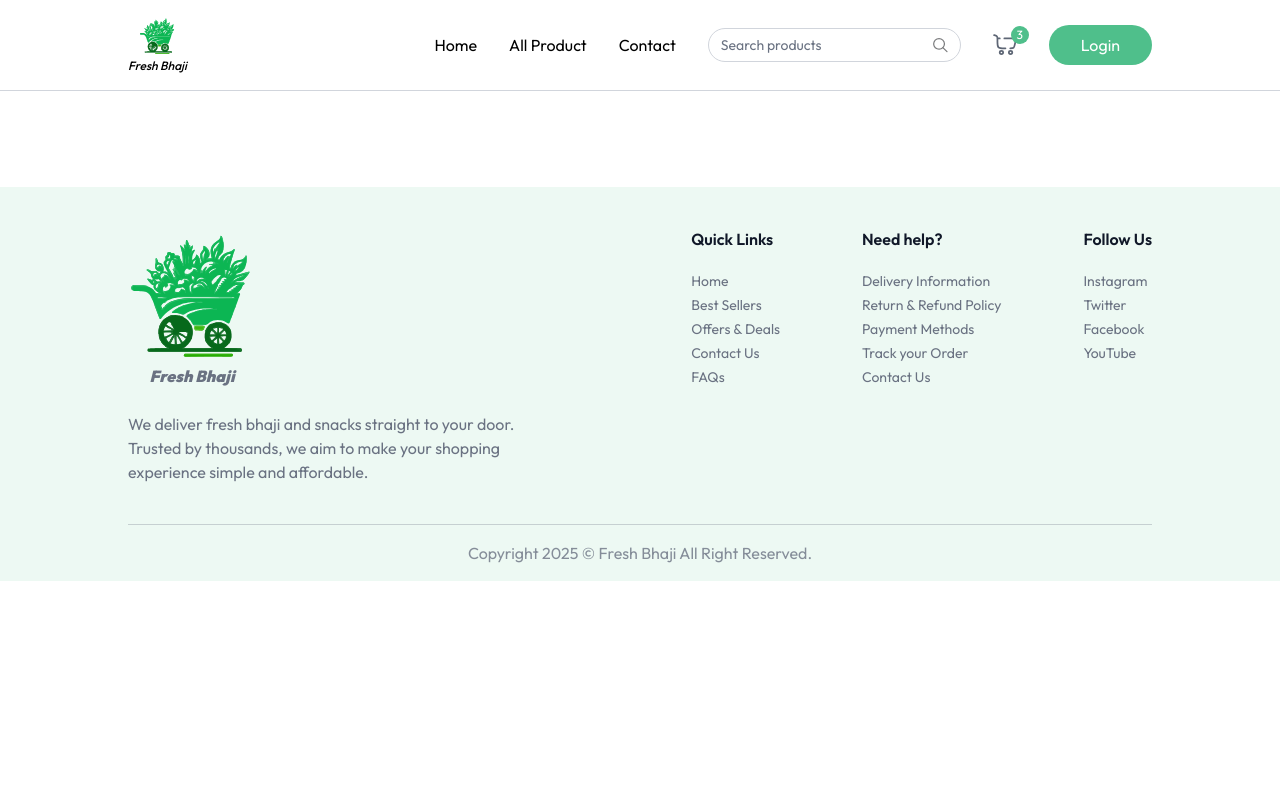
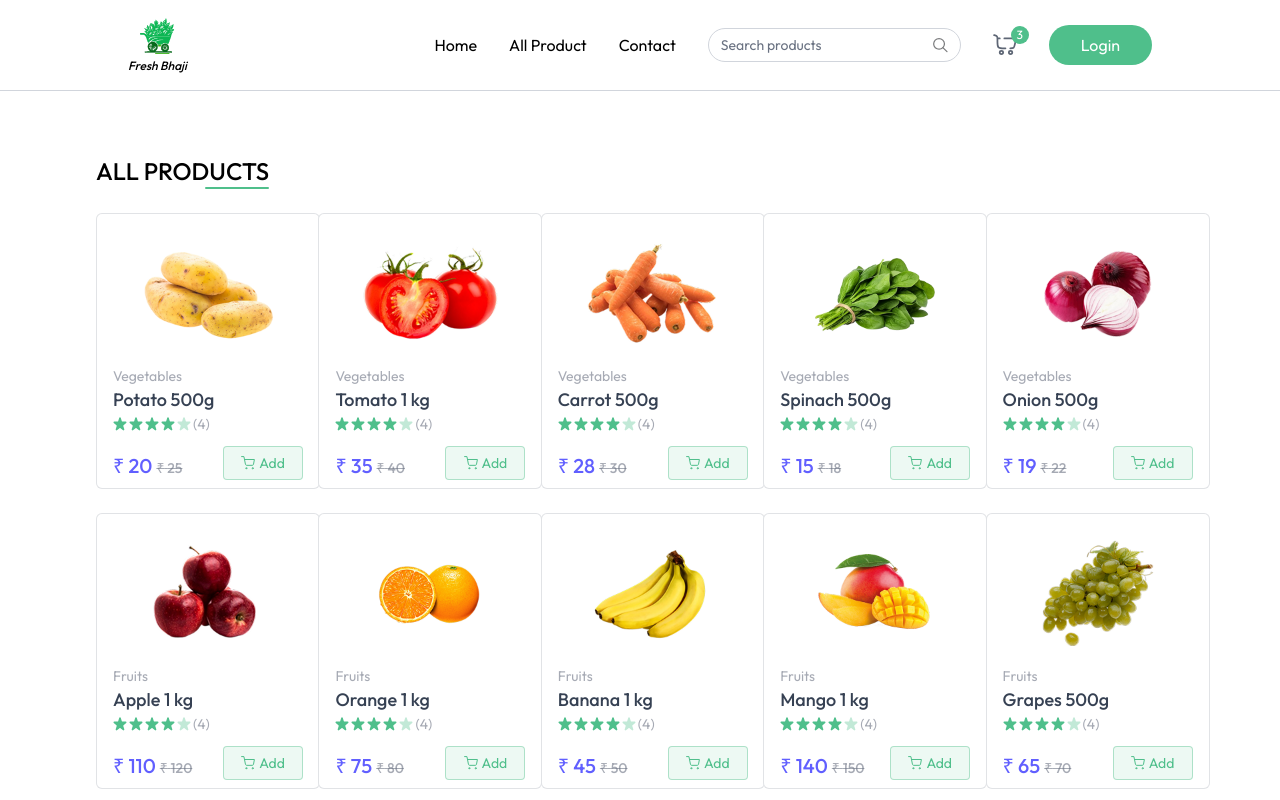
Before and after one commit to ATULYADAVpro/freshBhaji, a React (Vite) app in the folder client/: page /products in a window 1280 px wide. Shown: the top 800 px of the page. Built offline with nearby package versions, Linux system fonts and the light colour scheme.

Commit message:
add show product according to category

```diff
--- a/client/src/App.jsx
+++ b/client/src/App.jsx
@@ -4,20 +4,28 @@
 import Home from './pages/Home'
 import { Toaster } from 'react-hot-toast'
 import Footer from './components/Footer'
+import { useAppContext } from './context/AppContext'
+import Login from './components/Login'
+import AllProduct from './pages/AllProduct'
+import ProductCategory from './pages/ProductCategory'
 
 export default function App() {
   const isSeller = useLocation().pathname.includes('seller')
+  const { showUserLogin } = useAppContext()
   return (
     <div>
       {isSeller ? null : <Navbar />}
+      {showUserLogin ? <Login /> : null}
       <Toaster />
       <div className={`${isSeller} ? '' : 'px-6 md:px-16 lg:px-24 xl:px-32'`}>
         <Routes>
           <Route path='/' element={<Home />} />
+          <Route path='/products' element={<AllProduct />} />
+          <Route path='/products/:category' element={<ProductCategory />} />
         </Routes>
       </div>
-       {/* ---- Footer  section --- */}
-           {isSeller ? null : <Footer />}
+      {/* ---- Footer  section --- */}
+      {isSeller ? null : <Footer />}
     </div>
   )
 }
--- /dev/null
+++ b/client/src/components/Login.jsx
@@ -0,0 +1,57 @@
+import React from 'react'
+import { useAppContext } from '../context/AppContext';
+
+export default function Login() {
+
+    const { setshowUserLogin, setUser } = useAppContext()
+    const [state, setState] = React.useState("login");
+    const [name, setName] = React.useState("");
+    const [email, setEmail] = React.useState("");
+    const [password, setPassword] = React.useState("");
+
+    async function onSubmitHandler(e) {
+        e.preventDefault();
+        setUser({
+            email: "test@demo.com",
+            // password: "123456",
+            name: "Fresh Bhaji"
+        })
+        setshowUserLogin(false)
+    }
+
+    return (
+        <div onClick={() => setshowUserLogin(false)} className="fixed top-0 bottom-0 left-0 right-0 z-30 flex items-center text-sm text-gray-600 bg-black/50">
+            <form onSubmit={onSubmitHandler} onClick={(e) => e.stopPropagation()} className="flex flex-col gap-4 m-auto items-start p-8 py-12 w-80 sm:w-[352px] text-gray-500 rounded-lg shadow-xl border border-gray-200 bg-white">
+                <p className="text-2xl font-medium m-auto">
+                    <span className="text-primary">User</span> {state === "login" ? "Login" : "Sign Up"}
+                </p>
+                {state === "register" && (
+                    <div className="w-full">
+                        <p>Name</p>
+                        <input onChange={(e) => setName(e.target.value)} value={name} placeholder="type here" className="border border-gray-200 rounded w-full p-2 mt-1 outline-indigo-500" type="text" required />
+                    </div>
+                )}
+                <div className="w-full ">
+                    <p>Email</p>
+                    <input onChange={(e) => setEmail(e.target.value)} value={email} placeholder="type here" className="border border-gray-200 rounded w-full p-2 mt-1 outline-indigo-500" type="email" required />
+                </div>
+                <div className="w-full ">
+                    <p>Password</p>
+                    <input onChange={(e) => setPassword(e.target.value)} value={password} placeholder="type here" className="border border-gray-200 rounded w-full p-2 mt-1 outline-indigo-500" type="password" required />
+                </div>
+                {state === "register" ? (
+                    <p>
+                        Already have account? <span onClick={() => setState("login")} className="text-primary cursor-pointer">click here</span>
+                    </p>
+                ) : (
+                    <p>
+                        Create an account? <span onClick={() => setState("register")} className="text-primary cursor-pointer">click here</span>
+                    </p>
+                )}
+                <button className="bg-primary hover:bg-primary-dull transition-all text-white w-full py-2 rounded-md cursor-pointer">
+                    {state === "register" ? "Create Account" : "Login"}
+                </button>
+            </form>
+        </div>
+    );
+}
--- a/client/src/components/Navbar.jsx
+++ b/client/src/components/Navbar.jsx
@@ -1,16 +1,22 @@
-import React, { useState } from 'react'
+import React, { useEffect, useState } from 'react'
 import { NavLink } from 'react-router-dom'
 import { assets } from '../assets/assets'
 import { useAppContext } from '../context/AppContext'
 
 export default function Navbar() {
     const [open, setOpen] = useState(false)
-    const { seller, setSeller, showsellerLogin, setshowsellerLogin, navigate } = useAppContext();
+    const { user, setUser, setshowUserLogin, navigate, searchQuery, setSearchQuery } = useAppContext();
 
     const logout = async () => {
-        setseller(null)
+        setUser(null)
         navigate('/')
     }
+
+    useEffect(() => {
+        if (searchQuery.length > 0) {
+            navigate("/products")
+        }
+    }, [searchQuery])
 
     return (
         <nav className="flex items-center justify-between px-6 md:px-16 lg:px-24 xl:px-32 py-4 border-b border-gray-300 bg-white relative transition-all">
@@ -28,7 +34,7 @@
                 <NavLink to={'/'}>Contact</NavLink>
 
                 <div className="hidden lg:flex items-center text-sm gap-2 border border-gray-300 px-3 rounded-full">
-                    <input className="py-1.5 w-full bg-transparent outline-none placeholder-gray-500" type="text" placeholder="Search products" />
+                    <input onChange={(e) => setSearchQuery(e.target.value)} className="py-1.5 w-full bg-transparent outline-none placeholder-gray-500" type="text" placeholder="Search products" />
                     <img src={assets.search_icon} alt="search icon" />
                 </div>
 
@@ -37,9 +43,9 @@
                     <button className="absolute -top-2 -right-3 text-xs text-white bg-primary w-[18px] h-[18px] rounded-full">3</button>
                 </div>
 
-                {!seller ? (
+                {!user ? (
                     <button onClick={() => {
-                        setshowsellerLogin(true)
+                        setshowUserLogin(true)
                     }} className="cursor-pointer px-8 py-2 bg-primary hover:bg-primary-dull transition text-white rounded-full">
                         Login
                     </button>
@@ -69,10 +75,10 @@
                     {seller && <NavLink to={'/'} onClick={() => setOpen(false)}>My Order</NavLink>}
                     <NavLink to={'/'} onClick={() => setOpen(false)}>Contact</NavLink>
 
-                    {!seller ? (<button
+                    {!user ? (<button
                         onClick={() => {
                             setOpen(false);
-                            setshowsellerLogin(true);
+                            setshowUserLogin(true);
 
                         }}
                         className="cursor-pointer px-6 py-2 mt-2 bg-primary hover:bg-primary-dull transition text-white rounded-full text-sm">
--- a/client/src/components/ProductCard.jsx
+++ b/client/src/components/ProductCard.jsx
@@ -1,14 +1,14 @@
-import { useState } from "react";
 import { assets } from "../assets/assets";
 import { useAppContext } from "../context/AppContext";
 
 const ProductCard = ({ product }) => {
-    const [count, setCount] = useState(0);
     const { currency, addToCart, updateCartItem, removeFromCart, cartItems, navigate } = useAppContext();
 
 
     return product && (
-        <div className="border border-gray-500/20 rounded-md md:px-4 px-3 py-2 bg-white  sm:min-w-56 max-w-56 w-full">
+        <div onClick={() => {
+            navigate(`/products/${product.category.toLowerCase()}/${product._id}`)
+        }} className="border border-gray-500/20 rounded-md md:px-4 px-3 py-2 bg-white  sm:min-w-56 max-w-56 w-full">
             <div className="group cursor-pointer flex items-center justify-center px-2">
                 <img className="group-hover:scale-105 transition max-w-26 md:max-w-36" src={product.image[0]} alt={product.name} />
             </div>
--- a/client/src/context/AppContext.jsx
+++ b/client/src/context/AppContext.jsx
@@ -18,6 +18,7 @@
     const [showUserLogin, setshowUserLogin] = useState(false)
     const [products, setProducts] = useState([])
     const [cartItems, setCartItems] = useState({})
+    const [searchQuery, setSearchQuery] = useState({})
 
 
     //Fetch All Product
@@ -68,7 +69,7 @@
 
     const value = {
         navigate, user, setUser, seller, setSeller, showUserLogin, setshowUserLogin, currency, products, addToCart, updateCartItem
-        , removeFromCart, cartItems, setCartItems
+        , removeFromCart, cartItems, setCartItems,searchQuery, setSearchQuery
     }
     return <AppContext.Provider value={value}>
         {children}
--- /dev/null
+++ b/client/src/pages/AllProduct.jsx
@@ -0,0 +1,35 @@
+import React, { useMemo } from 'react';
+import { useAppContext } from '../context/AppContext';
+import ProductCard from '../components/ProductCard';
+
+export default function AllProduct() {
+    const { products, searchQuery } = useAppContext();
+
+    const filteredProducts = useMemo(() => {
+        if (searchQuery.length > 0) {
+            return products.filter(product =>
+                product.name.toLowerCase().includes(searchQuery.toLowerCase())
+            );
+        }
+        return products;
+    }, [products, searchQuery]);
+
+    return (
+        <div className='mt-16 flex flex-col'>
+            <div className="flex flex-col items-end w-max">
+                <p className='text-2xl font-medium uppercase'>All Products</p>
+                <div className="w-16 h-0.5 bg-primary rounded-full"></div>
+            </div>
+
+            <div className="grid grid-cols-2 sm:grid-cols-3 md:grid-cols-4 gap-3 md:gap-6 lg:grid-cols-5 mt-6">
+                {
+                    filteredProducts
+                        .filter(product => product.inStock)
+                        .map((product, index) => (
+                            <ProductCard key={index} product={product} />
+                        ))
+                }
+            </div>
+        </div>
+    );
+}
--- /dev/null
+++ b/client/src/pages/ProductCategory.jsx
@@ -0,0 +1,42 @@
+import React from 'react'
+import { useAppContext } from '../context/AppContext'
+import { useParams } from 'react-router-dom';
+import { categories } from '../assets/assets';
+import ProductCard from '../components/ProductCard';
+
+export default function ProductCategory() {
+    const { products } = useAppContext();
+    const { category } = useParams()
+
+    const searchCategory = categories.find((item) => item.path.toLowerCase() === category)
+
+    const filteredProducts = products.filter((product) => product.category.toLowerCase() === category)
+
+    return (
+        <div className='mt-16'>
+            {searchCategory && (
+                <div className="flex flex-col items-end w-max">
+                    <p className='text-2xl font-medium uppercase'>{searchCategory.text}</p>
+                    <div className="w-16 h-0.5 bg-primary rounded-full"></div>
+                </div>
+            )}
+
+            {
+                filteredProducts.length > 0 ? (
+                    <div className="grid grid-cols-2 sm:grid-cols-3 md:grid-cols-4 gap-3 md:gap-6 lg:grid-cols-5 mt-6">
+                        {filteredProducts.map((product, i) => (
+                            <ProductCard key={i} product={product} />
+                        ))}
+                    </div>
+                ) : (
+                    <div className="flex items-center justify-center h-[60vh]">
+                        <p className="col-span-full text-center text-gray-500 text-lg">
+                            No products found matching your search.
+                        </p>
+
+                    </div>
+                )
+            }
+        </div>
+    )
+}
```
